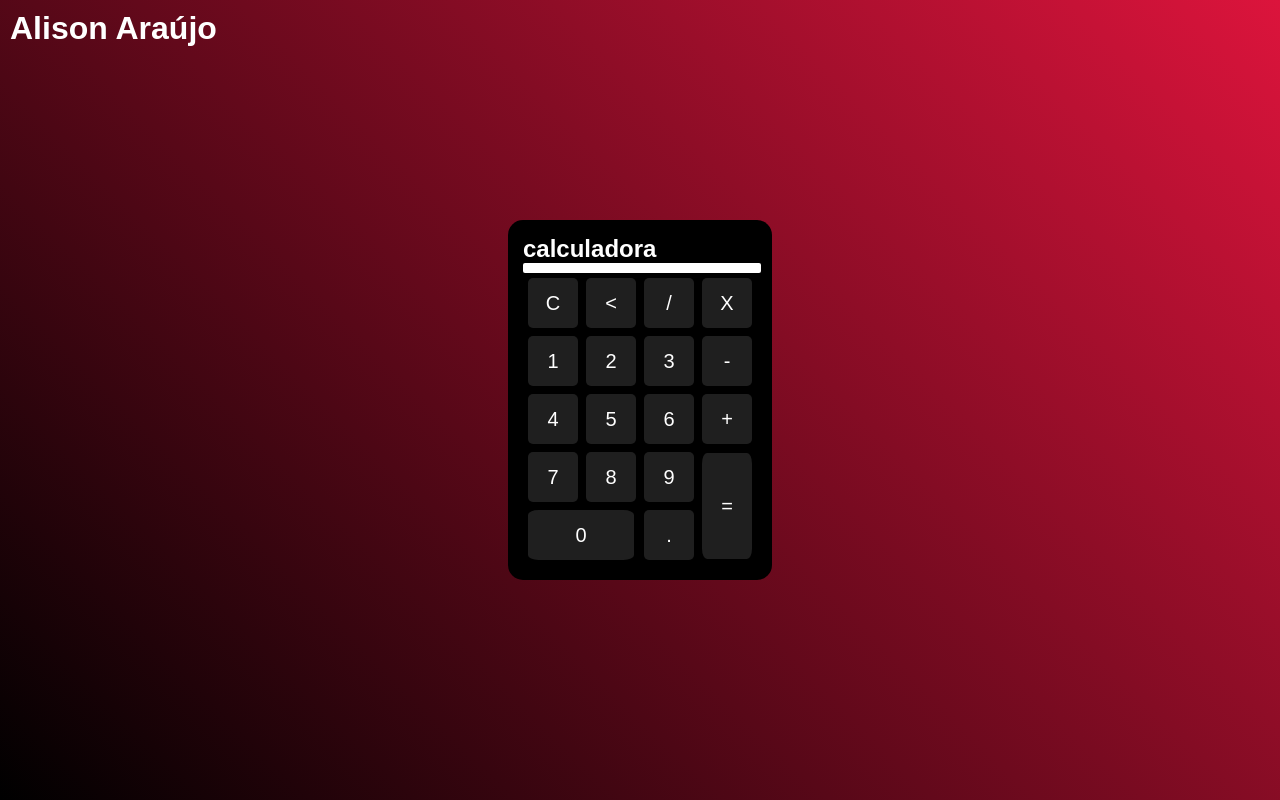
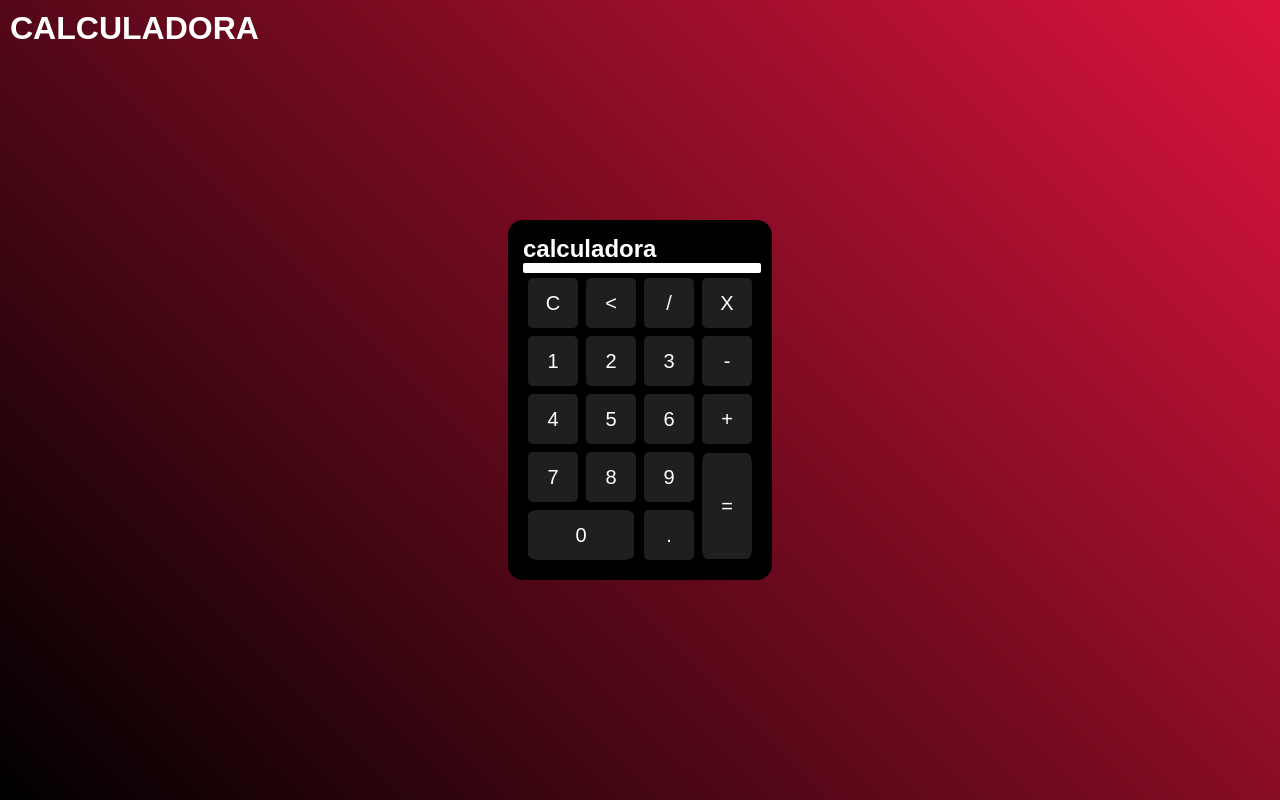
Before and after one commit to psscripts/calculator, a plain HTML site: page index.html in a window 1280 px wide. Drawn offline with Linux system fonts and the light colour scheme.

Commit message:
Atualizar o index.html

```diff
--- a/index.html
+++ b/index.html
@@ -57,7 +57,7 @@
 </head>
 <body>
   <div class="fundo">
-    <h1>Alison Araújo</h1>
+    <h1>CALCULADORA</h1>
     <div class="calculadora">
       <h2>calculadora</h1>
       <p id="resultado"></p>
```
